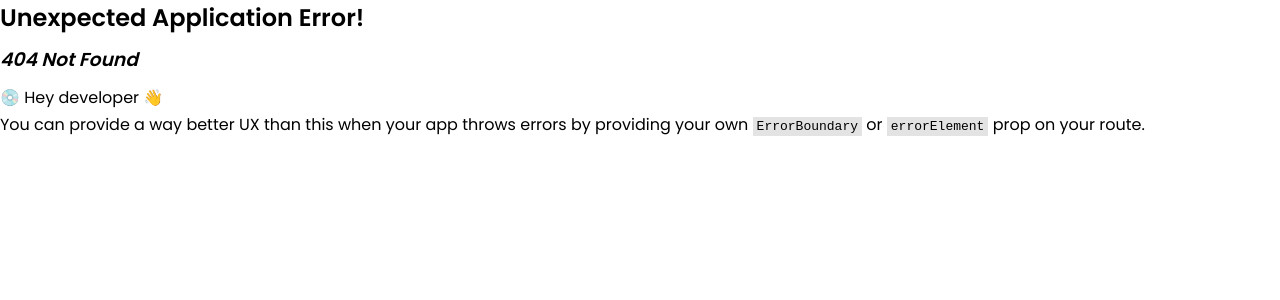
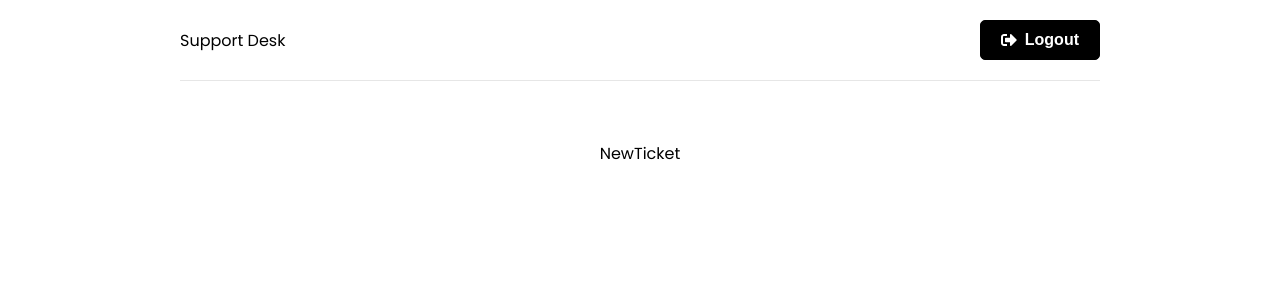
Before and after one commit to SebRincon/support-desk-app, a React (Create React App) app in the folder frontend/: page /new-ticket in a window 1280 px wide. Before the commit this address had no page. Shown: the top 300 px of the page. Built offline with nearby package versions, Linux system fonts and the light colour scheme; sample sign-in values are in the browser's storage.

Commit message:
Used a custom hook and router to block form from unlogged in users

```diff
--- /dev/null
+++ b/frontend/src/components/PrivateRoute.jsx
@@ -0,0 +1,15 @@
+import React from "react";
+import { Navigate, Outlet } from "react-router-dom";
+import { useAuthStatus } from "../hooks/useAuthStatus";
+import Spinner from "./Spinner";
+
+const PrivateRoute = () => {
+  const { loggedIn, checkinStatus } = useAuthStatus();
+
+  if (checkinStatus) {
+    return <Spinner />;
+  }
+  return loggedIn ? <Outlet /> : <Navigate to="/login" />;
+};
+
+export default PrivateRoute;
--- /dev/null
+++ b/frontend/src/hooks/useAuthStatus.js
@@ -0,0 +1,19 @@
+import { useState, useEffect } from "react";
+import { useSelector } from "react-redux";
+
+export const useAuthStatus = () => {
+  const [loggedIn, setLoggedIn] = useState(false);
+  const [checkinStatus, setCheckinStatus] = useState(true);
+
+  const { user } = useSelector((state) => state.auth);
+  useEffect(() => {
+    if (user) {
+      setLoggedIn(true);
+    } else {
+      setLoggedIn(false);
+    }
+    setCheckinStatus(false);
+  }, [user]);
+
+  return { loggedIn, checkinStatus };
+};
--- a/frontend/src/index.js
+++ b/frontend/src/index.js
@@ -10,6 +10,8 @@
 import React from "react";
 import App from "./App";
 import "./index.css";
+import NewTicket from "./pages/NewTicket";
+import PrivateRoute from "./components/PrivateRoute";
 
 const router = createBrowserRouter([
   {
@@ -42,6 +44,26 @@
       </div>
     ),
   },
+  {
+    path: "/new-ticket",
+    element: (
+      <div className="container">
+        <Header />
+        <PrivateRoute />
+        <ToastContainer />
+      </div>
+    ),
+    children: [
+      {
+        path: "/new-ticket",
+        element: (
+          <div className="container">
+            <NewTicket />
+          </div>
+        ),
+      },
+    ],
+  },
 ]);
 
 const container = document.getElementById("root");
--- /dev/null
+++ b/frontend/src/pages/NewTicket.jsx
@@ -0,0 +1,7 @@
+import React from "react";
+
+function NewTicket() {
+  return <div>NewTicket</div>;
+}
+
+export default NewTicket;
```
